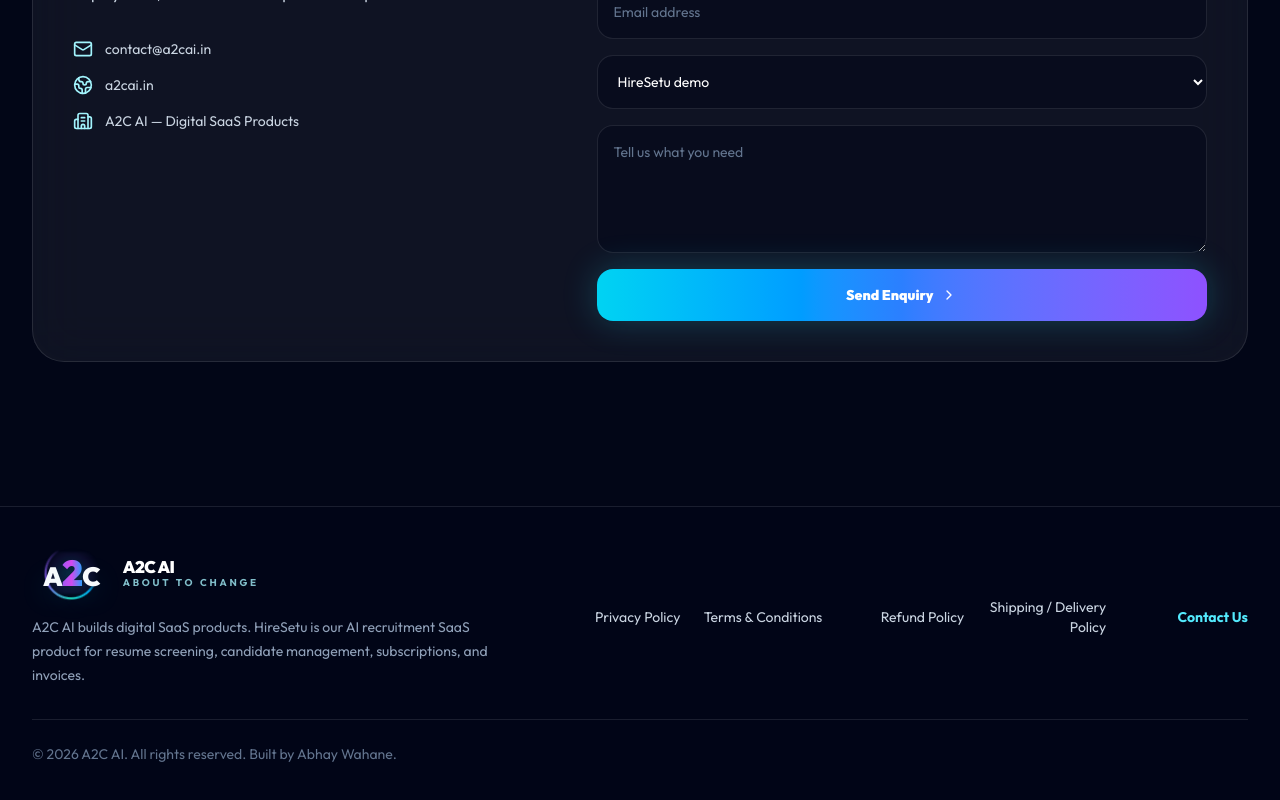
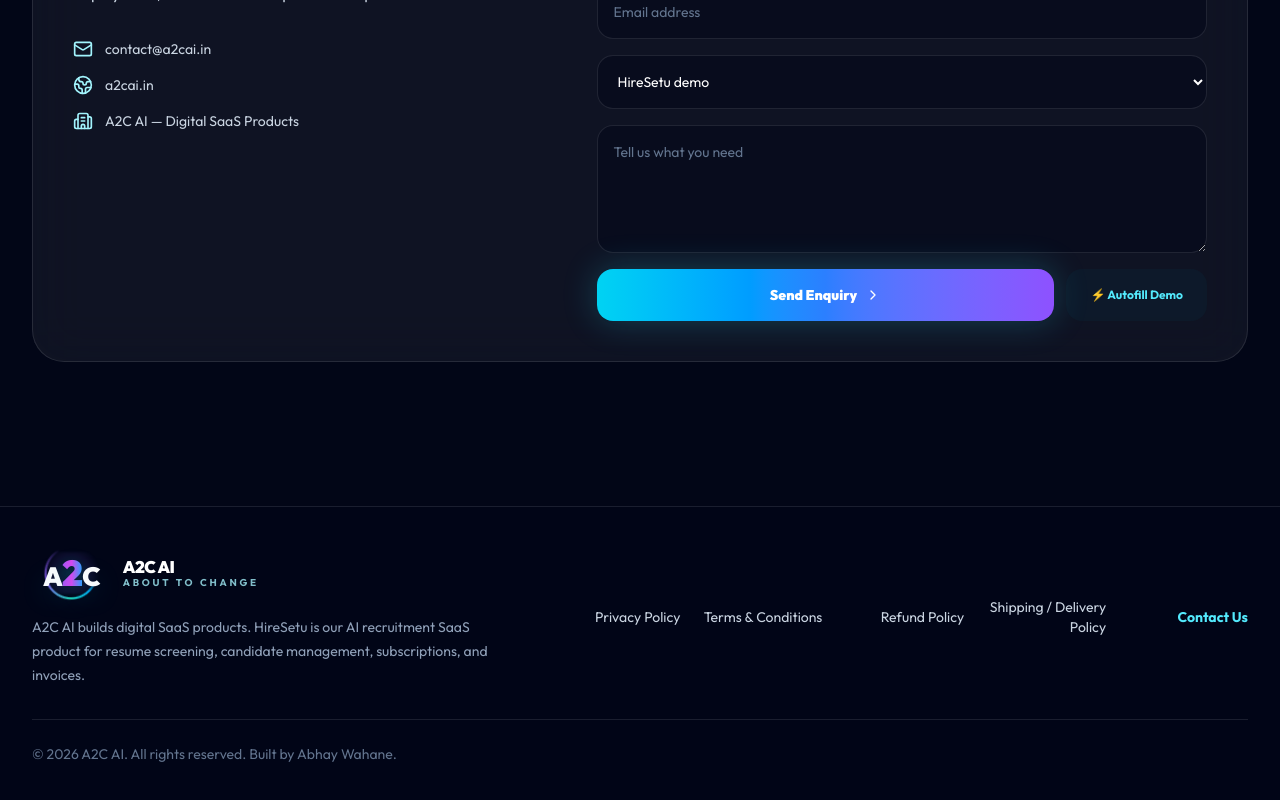
Before and after one commit to abhirails/a2cai-website, a React (Vite) app: page / in a window 1280 px wide. Shown: the part 3228-4028 px from the top of the page. Built offline with nearby package versions, Linux system fonts and the light colour scheme.

Commit message:
Add query parameter pre-fill support and Autofill Demo button to request form

```diff
--- a/src/App.jsx
+++ b/src/App.jsx
@@ -298,7 +298,15 @@
   const [submitStatus, setSubmitStatus] = useState("idle"); // 'idle' | 'submitting' | 'success' | 'error'
   const [errorMessage, setErrorMessage] = useState("");
 
-  // Parse query parameter for contact form
+  const getQueryParam = (name) => {
+    try {
+      const searchParams = new URLSearchParams(window.location.search);
+      return searchParams.get(name) || "";
+    } catch {
+      return "";
+    }
+  };
+
   const getInitialTopic = () => {
     try {
       const searchParams = new URLSearchParams(window.location.search);
@@ -315,11 +323,11 @@
   };
 
   const [contactForm, setContactForm] = useState({
-    name: "",
-    email: "",
-    company_name: "",
-    topic: getInitialTopic(),
-    message: "",
+    name: getQueryParam("name"),
+    email: getQueryParam("email"),
+    company_name: getQueryParam("company") || getQueryParam("company_name"),
+    topic: getQueryParam("topic") || getInitialTopic(),
+    message: getQueryParam("message"),
   });
 
   // Navigate utility using history pushState and state synchronization
@@ -329,21 +337,12 @@
     // Get the pathname part for routing logic
     const targetPathname = new URL(to, window.location.origin).pathname;
 
-    if (to.includes("#")) {
-      const [basePathWithQuery, hash] = to.split("#");
-      // Strip query parameters from basePath for routing matching
-      const basePath = basePathWithQuery.split("?")[0];
-      const normalizedBase = basePath === "" ? "/" : basePath;
-
-      if (currentPath === normalizedBase) {
-        const target = document.getElementById(hash);
-        if (target) {
-          target.scrollIntoView({ behavior: "smooth", block: "start" });
-        }
-      } else {
-        window.history.pushState({}, "", to);
-        setCurrentPath(normalizedBase);
-
+    const isFragment = to.includes("#");
+    const isSamePath = targetPathname === getPath();
+
+    if (isSamePath) {
+      if (isFragment) {
+        const hash = to.split("#")[1];
         setTimeout(() => {
           const target = document.getElementById(hash);
           if (target) {
@@ -357,7 +356,7 @@
       window.scrollTo({ top: 0, behavior: "smooth" });
     }
 
-    // Prefill contact topic if navigating to contact path
+    // Prefill contact topic/fields if navigating to contact path
     if (targetPathname === "/contact") {
       const queryStr = to.includes("?")
         ? "?" + to.split("?")[1]
@@ -366,6 +365,10 @@
         const searchParams = new URLSearchParams(queryStr);
         const plan = searchParams.get("plan");
         const topic = searchParams.get("topic");
+        const email = searchParams.get("email");
+        const name = searchParams.get("name");
+        const company = searchParams.get("company") || searchParams.get("company_name");
+        const message = searchParams.get("message");
         let prefill = "HireSetu demo";
         if (plan) {
           prefill = `HireSetu plan inquiry: ${plan}`;
@@ -375,6 +378,10 @@
         setContactForm((prev) => ({
           ...prev,
           topic: prefill,
+          ...(email && { email }),
+          ...(name && { name }),
+          ...(company && { company_name: company }),
+          ...(message && { message }),
         }));
       } catch {
         // ignore
@@ -388,12 +395,16 @@
       const path = getPath();
       setCurrentPath(path);
 
-      // Update contact form topic if popping back to /contact
+      // Update contact form topic/fields if popping back to /contact
       if (path === "/contact") {
         try {
           const searchParams = new URLSearchParams(window.location.search);
           const plan = searchParams.get("plan");
           const topic = searchParams.get("topic");
+          const email = searchParams.get("email");
+          const name = searchParams.get("name");
+          const company = searchParams.get("company") || searchParams.get("company_name");
+          const message = searchParams.get("message");
           let prefill = "HireSetu demo";
           if (plan) {
             prefill = `HireSetu plan inquiry: ${plan}`;
@@ -403,6 +414,10 @@
           setContactForm((prev) => ({
             ...prev,
             topic: prefill,
+            ...(email && { email }),
+            ...(name && { name }),
+            ...(company && { company_name: company }),
+            ...(message && { message }),
           }));
         } catch {
           // ignore
@@ -893,15 +908,32 @@
                     disabled={submitStatus === "submitting"}
                     required
                   />
+                  <div className="flex flex-col sm:flex-row gap-3">
                     <button
                       id="contact-submit-home"
                       type="submit"
                       disabled={submitStatus === "submitting"}
-                    className="inline-flex items-center justify-center rounded-2xl bg-gradient-to-r from-cyan-400 via-blue-500 to-violet-500 px-6 py-4 text-sm font-black text-white shadow-[0_0_35px_rgba(34,211,238,0.24)] transition hover:scale-[1.01] disabled:opacity-50 disabled:cursor-not-allowed cursor-pointer border-none"
+                      className="flex-1 inline-flex items-center justify-center rounded-2xl bg-gradient-to-r from-cyan-400 via-blue-500 to-violet-500 px-6 py-4 text-sm font-black text-white shadow-[0_0_35px_rgba(34,211,238,0.24)] transition hover:scale-[1.01] disabled:opacity-50 disabled:cursor-not-allowed cursor-pointer border-none"
                     >
                       {submitStatus === "submitting" ? "Sending..." : "Send Enquiry"}
                       {submitStatus !== "submitting" && <ChevronRight className="ml-2 h-4 w-4" />}
                     </button>
+                    <button
+                      type="button"
+                      onClick={() => {
+                        setContactForm({
+                          name: "John Snow",
+                          email: "john.snow.sina@gmail.com",
+                          company_name: "Stark Corp",
+                          topic: "HireSetu demo",
+                          message: "Requesting developer sandbox demo access."
+                        });
+                      }}
+                      className="inline-flex items-center justify-center rounded-2xl border border-cyan-500/20 bg-cyan-950/20 px-6 py-4 text-xs font-bold text-cyan-300 transition hover:bg-cyan-950/40 cursor-pointer border-none"
+                    >
+                      ⚡ Autofill Demo
+                    </button>
+                  </div>
                 </form>
               )}
             </div>
@@ -1394,15 +1426,32 @@
                   />
                 </div>
 
+                <div className="flex flex-col sm:flex-row gap-3">
                   <button
                     id="contact-submit"
                     type="submit"
                     disabled={submitStatus === "submitting"}
-                  className="inline-flex items-center justify-center rounded-2xl bg-gradient-to-r from-cyan-400 via-blue-500 to-violet-500 px-6 py-4 text-sm font-black text-white shadow-[0_0_35px_rgba(34,211,238,0.24)] transition hover:scale-[1.01] disabled:opacity-50 disabled:cursor-not-allowed cursor-pointer border-none"
+                    className="flex-1 inline-flex items-center justify-center rounded-2xl bg-gradient-to-r from-cyan-400 via-blue-500 to-violet-500 px-6 py-4 text-sm font-black text-white shadow-[0_0_35px_rgba(34,211,238,0.24)] transition hover:scale-[1.01] disabled:opacity-50 disabled:cursor-not-allowed cursor-pointer border-none"
                   >
                     {submitStatus === "submitting" ? "Sending..." : "Send Enquiry"}
                     {submitStatus !== "submitting" && <ChevronRight className="ml-2 h-4 w-4" />}
                   </button>
+                  <button
+                    type="button"
+                    onClick={() => {
+                      setContactForm({
+                        name: "John Snow",
+                        email: "john.snow.sina@gmail.com",
+                        company_name: "Stark Corp",
+                        topic: "HireSetu demo",
+                        message: "Requesting developer sandbox demo access."
+                      });
+                    }}
+                    className="inline-flex items-center justify-center rounded-2xl border border-cyan-500/20 bg-cyan-950/20 px-6 py-4 text-xs font-bold text-cyan-300 transition hover:bg-cyan-950/40 cursor-pointer border-none"
+                  >
+                    ⚡ Autofill Demo
+                  </button>
+                </div>
               </form>
             )}
           </div>
```
Lines whose indentation alone changed are shown as unchanged.
